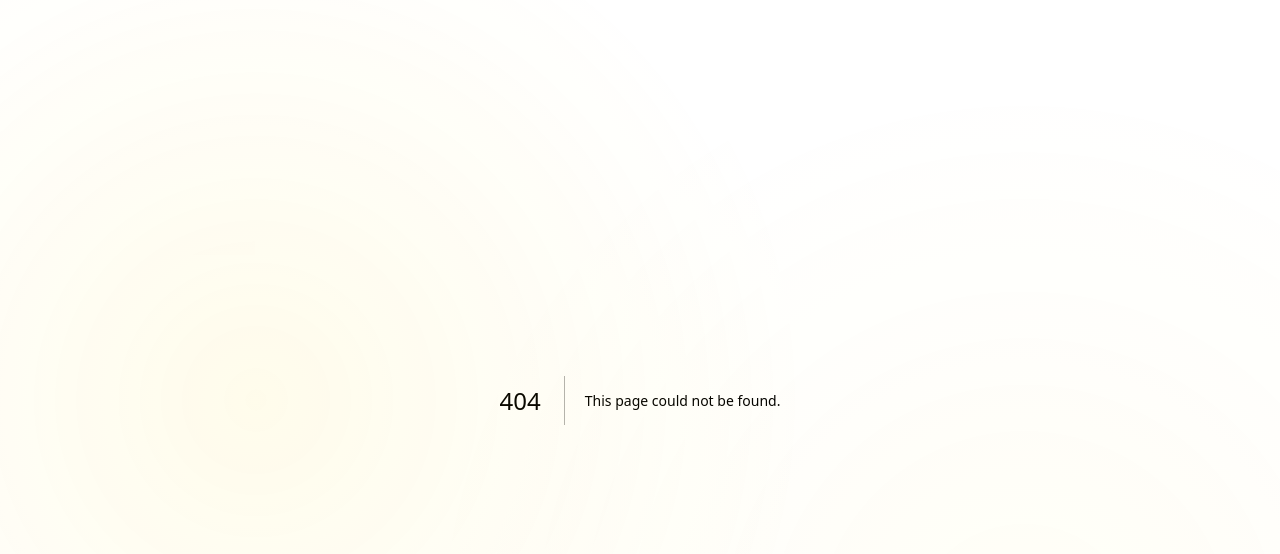
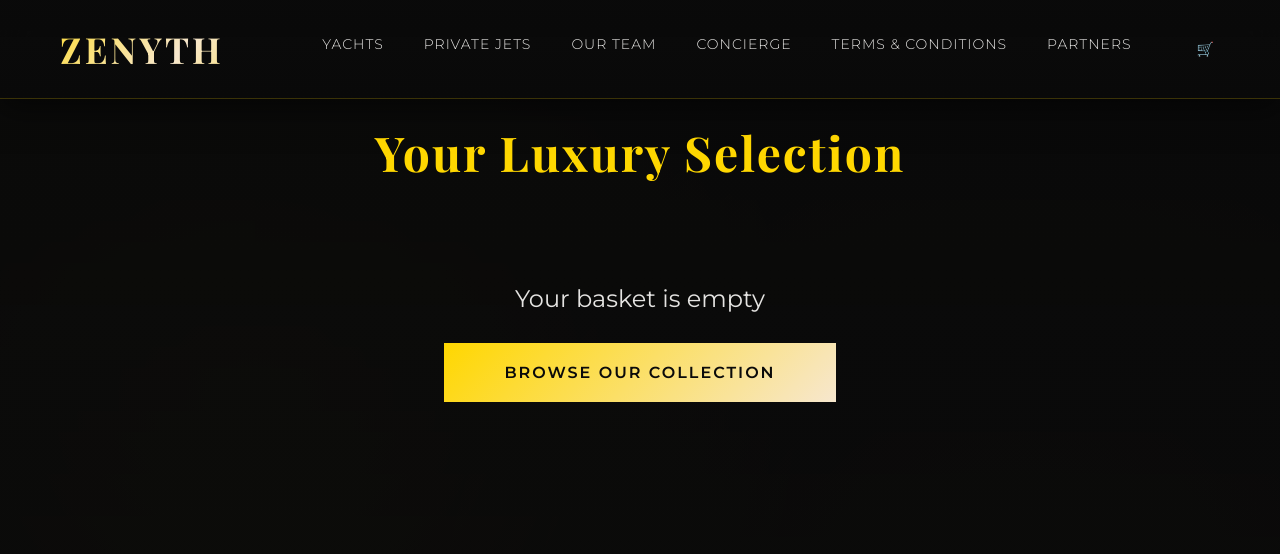
Before and after one commit to daanschipper/rootline-hackathon-2025, a Next.js app: page /basket in a window 1280 px wide. Before the commit this address had no page. Shown: the top 554 px of the page. Built offline with nearby package versions, Linux system fonts and the light colour scheme.

Commit message:
first basket functionality

```diff
--- a/components/Header.js
+++ b/components/Header.js
@@ -1,6 +1,7 @@
+import React from 'react';
 import Link from 'next/link';
 
-export default function Header({ onLogoClick, onShowYachts, onShowJets }) {
+export default function Header({ onLogoClick, onShowYachts, onShowJets, basketCount = 0 }) {
   return (
     <header>
       <nav>
@@ -22,6 +23,10 @@ export default function Header({ onLogoClick, onShowYachts, onShowJets }) {
           <a href="#" className="nav-link">Concierge</a>
           <a href="/terms" className="nav-link">Terms & Conditions</a>
           <a href="/partners" className="nav-link">Partners</a>
+          <Link href="/basket" className="basket-button">
+            🛒
+            {basketCount > 0 && <span className="basket-count">{basketCount}</span>}
+          </Link>
         </div>
       </nav>
     </header>
--- /dev/null
+++ b/context/BasketContext.js
@@ -0,0 +1,64 @@
+import React, { createContext, useContext, useState } from 'react';
+
+const BasketContext = createContext();
+
+export function BasketProvider({ children }) {
+  const [basket, setBasket] = useState([]);
+
+  const addToBasket = (item, type) => {
+    setBasket(prev => {
+      const existingItem = prev.find(i => i.id === item.id);
+      if (existingItem) {
+        return prev.map(i =>
+          i.id === item.id ? { ...i, quantity: i.quantity + 1 } : i
+        );
+      }
+      return [...prev, { ...item, type, quantity: 1 }];
+    });
+  };
+
+  const updateQuantity = (itemId, newQuantity) => {
+    if (newQuantity < 1) return;
+    setBasket(prev =>
+      prev.map(item =>
+        item.id === itemId ? { ...item, quantity: newQuantity } : item
+      )
+    );
+  };
+
+  const removeFromBasket = (itemId) => {
+    setBasket(prev => prev.filter(item => item.id !== itemId));
+  };
+
+  const getBasketCount = () => {
+    return basket.reduce((total, item) => total + item.quantity, 0);
+  };
+
+  const calculateTotal = () => {
+    return basket.reduce((total, item) => {
+      const price = parseInt(item.price.replace(/[€,]/g, ''));
+      return total + (price * item.quantity);
+    }, 0);
+  };
+
+  return (
+    <BasketContext.Provider value={{
+      basket,
+      addToBasket,
+      updateQuantity,
+      removeFromBasket,
+      getBasketCount,
+      calculateTotal
+    }}>
+      {children}
+    </BasketContext.Provider>
+  );
+}
+
+export function useBasket() {
+  const context = useContext(BasketContext);
+  if (!context) {
+    throw new Error('useBasket must be used within a BasketProvider');
+  }
+  return context;
+}
--- a/pages/_app.js
+++ b/pages/_app.js
@@ -1,5 +1,12 @@
+import { BasketProvider } from '../context/BasketContext';
 import '../styles/globals.css';
 
-export default function App({ Component, pageProps }) {
-  return <Component {...pageProps} />;
+function MyApp({ Component, pageProps }) {
+  return (
+    <BasketProvider>
+      <Component {...pageProps} />
+    </BasketProvider>
+  );
 }
+
+export default MyApp;
--- /dev/null
+++ b/pages/basket.js
@@ -0,0 +1,74 @@
+import React from 'react';
+import Link from 'next/link';
+import Header from '../components/Header';
+import { useBasket } from '../context/BasketContext';
+
+export default function Basket() {
+  const { basket, updateQuantity, removeFromBasket, calculateTotal, getBasketCount } = useBasket();
+
+  return (
+    <>
+      <Header basketCount={getBasketCount()} />
+      <div className="basket-section">
+        <h2 className="section-title">Your Luxury Selection</h2>
+        {basket.length === 0 ? (
+          <div className="empty-basket">
+            <p>Your basket is empty</p>
+            <Link href="/" className="cta-button primary-btn">
+              Browse Our Collection
+            </Link>
+          </div>
+        ) : (
+          <>
+            <div className="basket-items">
+              {basket.map((item) => (
+                <div key={item.id} className="basket-item">
+                  <div className="item-details">
+                    <h3>{item.name}</h3>
+                    <p className="item-price">{item.price}/{item.type === 'yacht' ? 'day' : 'hour'}</p>
+                    {item.type === 'yacht' && (
+                      <p>{item.length} • {item.guests} • {item.crew}</p>
+                    )}
+                    {item.type === 'jet' && (
+                      <p>{item.range} • {item.passengers}</p>
+                    )}
+                  </div>
+                  <div className="quantity-controls">
+                    <button
+                      onClick={() => updateQuantity(item.id, item.quantity - 1)}
+                      disabled={item.quantity <= 1}
+                      className="quantity-btn"
+                    >
+                      -
+                    </button>
+                    <span className="quantity">{item.quantity}</span>
+                    <button
+                      onClick={() => updateQuantity(item.id, item.quantity + 1)}
+                      className="quantity-btn"
+                    >
+                      +
+                    </button>
+                    <button
+                      onClick={() => removeFromBasket(item.id)}
+                      className="remove-btn"
+                    >
+                      Remove
+                    </button>
+                  </div>
+                </div>
+              ))}
+            </div>
+            <div className="basket-summary">
+              <div className="total-price">
+                Total: €{calculateTotal().toLocaleString()}
+              </div>
+              <button className="cta-button primary-btn">
+                Proceed to Checkout
+              </button>
+            </div>
+          </>
+        )}
+      </div>
+    </>
+  );
+}
--- a/styles/globals.css
+++ b/styles/globals.css
@@ -603,3 +603,141 @@ nav {
     margin-bottom: 10px;
     line-height: 1.6;
 }
+
+/* Basket Styles */
+.basket-section {
+    padding: 120px 60px 60px;
+    min-height: 100vh;
+    background: linear-gradient(180deg, rgba(10, 10, 10, 0.95) 0%, rgba(10, 10, 10, 0.8) 100%);
+    z-index: 2;
+    position: relative;
+}
+
+.empty-basket {
+    text-align: center;
+    padding: 60px 0;
+}
+
+.empty-basket p {
+    font-size: 24px;
+    color: var(--platinum);
+    margin-bottom: 30px;
+}
+
+.basket-items {
+    max-width: 1000px;
+    margin: 0 auto;
+}
+
+.basket-item {
+    background: linear-gradient(135deg, rgba(255, 215, 0, 0.05), rgba(10, 10, 10, 0.95));
+    border: 1px solid rgba(255, 215, 0, 0.1);
+    border-radius: 20px;
+    padding: 30px;
+    margin-bottom: 20px;
+    display: flex;
+    justify-content: space-between;
+    align-items: center;
+}
+
+.item-details h3 {
+    font-family: 'Playfair Display', serif;
+    font-size: 24px;
+    color: var(--gold);
+    margin-bottom: 10px;
+}
+
+.item-price {
+    font-size: 20px;
+    color: var(--champagne);
+    margin-bottom: 10px;
+}
+
+.quantity-controls {
+    display: flex;
+    align-items: center;
+    gap: 15px;
+}
+
+.quantity-btn {
+    background: transparent;
+    color: var(--gold);
+    border: 1px solid var(--gold);
+    width: 36px;
+    height: 36px;
+    border-radius: 50%;
+    font-size: 20px;
+    cursor: pointer;
+    transition: all 0.3s;
+}
+
+.quantity-btn:hover:not(:disabled) {
+    background: var(--gold);
+    color: var(--primary);
+}
+
+.quantity-btn:disabled {
+    opacity: 0.5;
+    cursor: not-allowed;
+}
+
+.quantity {
+    font-size: 20px;
+    color: var(--gold);
+    min-width: 40px;
+    text-align: center;
+}
+
+.remove-btn {
+    background: transparent;
+    color: var(--platinum);
+    border: none;
+    font-size: 14px;
+    cursor: pointer;
+    transition: color 0.3s;
+    margin-left: 20px;
+}
+
+.remove-btn:hover {
+    color: var(--gold);
+}
+
+.basket-summary {
+    max-width: 1000px;
+    margin: 40px auto 0;
+    display: flex;
+    justify-content: space-between;
+    align-items: center;
+    padding: 30px;
+    background: linear-gradient(135deg, rgba(255, 215, 0, 0.05), rgba(10, 10, 10, 0.95));
+    border: 1px solid rgba(255, 215, 0, 0.1);
+    border-radius: 20px;
+}
+
+/* Basket Button in Header */
+.basket-button {
+    position: relative;
+    background: transparent;
+    border: none;
+    color: var(--gold);
+    font-size: 24px;
+    cursor: pointer;
+    padding: 5px;
+    margin-left: 20px;
+}
+
+.basket-count {
+    position: absolute;
+    top: -5px;
+    right: -5px;
+    background: var(--gold);
+    color: var(--primary);
+    font-size: 12px;
+    font-weight: bold;
+    width: 20px;
+    height: 20px;
+    border-radius: 50%;
+    display: flex;
+    align-items: center;
+    justify-content: center;
+}
```
Also changed, not shown: components/SelectionSection.js (+21 -7 lines), pages/index.js (+47 -62 lines).
